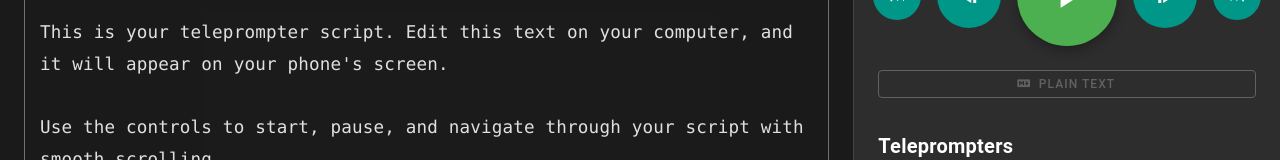
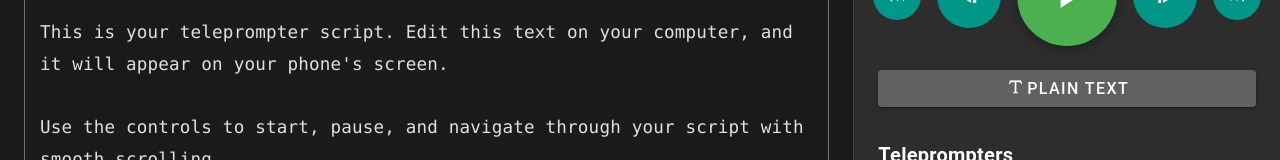
Before and after one commit to mirceanton/teleprompter, a Vue app in the folder frontend/: page /controller in a window 1280 px wide. Shown: the part 198-358 px from the top of the page. Built offline with nearby package versions, Linux system fonts and the light colour scheme; no server answers.

Commit message:
feat: adjust markdown toggle button

```diff
--- a/frontend/src/views/Controller.vue
+++ b/frontend/src/views/Controller.vue
@@ -150,17 +150,17 @@
                   </v-btn>
                 </div>
 
-                <!-- Markdown Toggle (global) -->
-                <div class="d-flex gap-2 mt-4">
+                <!-- Markdown Toggle -->
+                <div class="d-flex">
                   <v-btn
                     :color="markdownEnabled ? 'teal' : 'grey-darken-2'"
-                    :variant="markdownEnabled ? 'flat' : 'outlined'"
-                    size="small"
-                    class="flex-grow-1"
-                    prepend-icon="mdi-language-markdown"
+                    :variant='outlined'
+                    size="medium"
+                    class="flex-grow-1 pt-2 pb-2"
+                    :prepend-icon="markdownEnabled ? 'mdi-language-markdown' : 'mdi-format-text'"
                     @click="toggleMarkdown"
                   >
-                    {{ markdownEnabled ? 'Markdown Enabled' : 'Plain Text' }}
+                    {{ markdownEnabled ? 'Markdown' : 'Plain Text' }}
                   </v-btn>
                 </div>
               </div>
```
